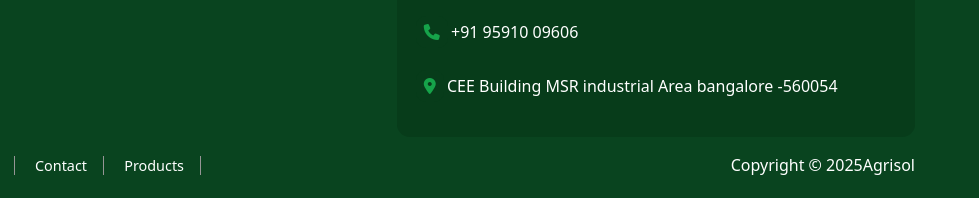
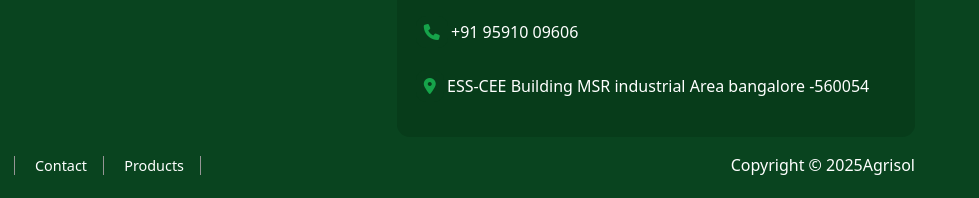
Before and after one commit to gyaankool/AgriSol_GRL, a plain HTML site: page index.html in a window 1280 px wide. Shown: the part 5131-5329 px from the top of the page, 301-1280 px from the left. Drawn offline with nearby package versions, Linux system fonts and the light colour scheme.

Commit message:
address updated

```diff
--- a/index.html
+++ b/index.html
@@ -382,7 +382,7 @@
                 <div class="footer-right">
                     <p><i class="fa-solid fa-envelope"></i>agrisol@gmail.com </p>
                     <p><i class="fa-solid fa-phone"></i>+91 95910 09606</p>
-                    <p><i class="fa-solid fa-location-dot"></i>CEE Building MSR industrial Area bangalore -560054</p>
+                    <p><i class="fa-solid fa-location-dot"></i>ESS-CEE Building MSR industrial Area bangalore -560054</p>
                 </div>
             </div>
             <hr class="desktop-hidden">
```
